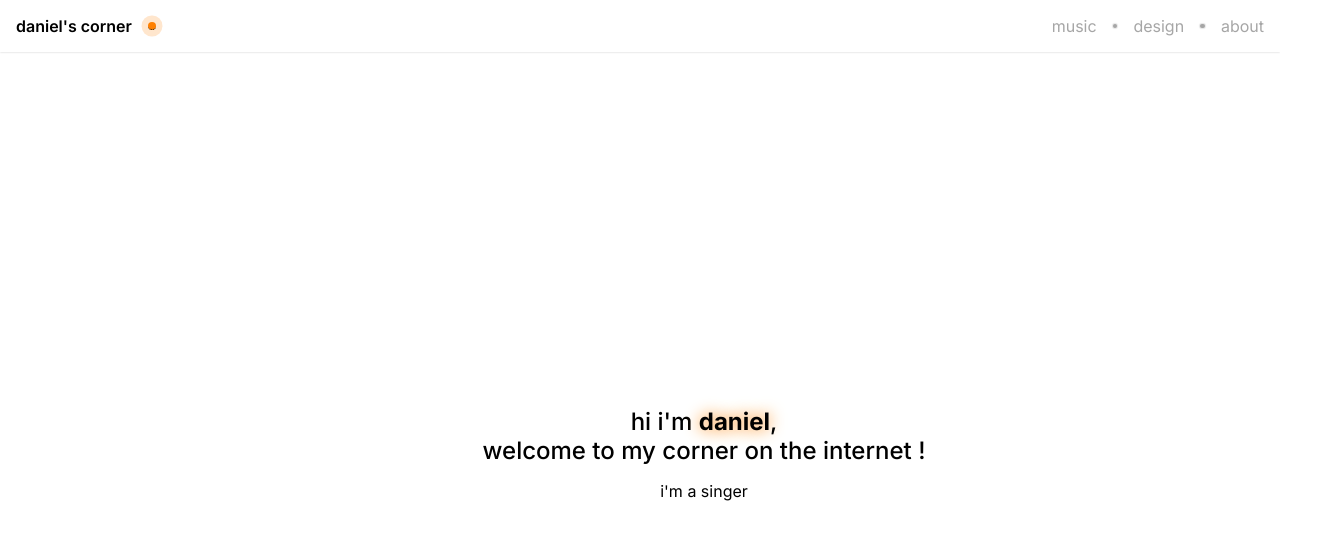
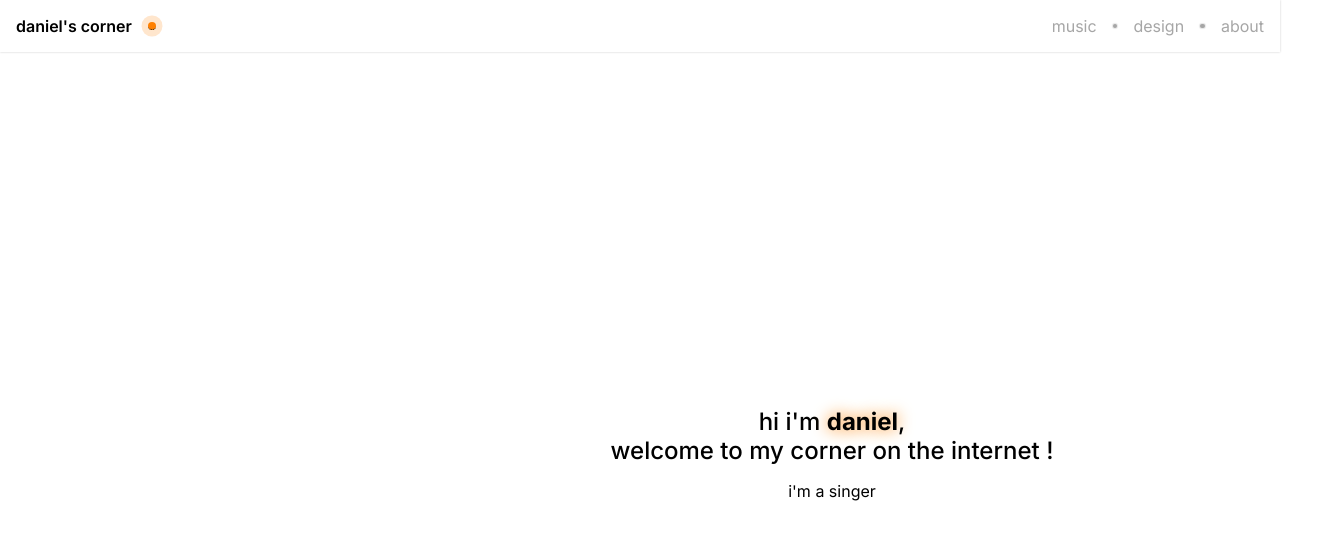
Before and after one commit to dntbstck/DanielsCorner, a website: page index.html in a window 1280 px wide. Shown: the whole page, 1344 px wide, since content can reach past the window. Drawn offline with nearby package versions, Linux system fonts and the light colour scheme; a web font is replaced by a local one.

Commit message:
Update style.css

```diff
--- a/style.css
+++ b/style.css
@@ -136,12 +136,14 @@ li:hover,
   box-shadow: 0px 0px 1px 1px #0000001a;
   color: var(--grey);
   background: var(--orange);
+  z-index: 2;
 }
 
 .tooltip {
   position: relative;
   display: inline-block;
   border-bottom: 1px dotted black;
+  z-index: 1;
 }
 
 .tooltip .tooltiptext {
@@ -155,7 +157,7 @@ li:hover,
   opacity: 0;
   /* Position the tooltip */
   position: absolute;
-  z-index: 2;
+  z-index: 1;
   transition: 200ms;
 }
 
@@ -173,7 +175,7 @@ a {
 section {
   display: flex;
   height: 100vh;
-  width: 100vw;
+  width: 80vw;
   justify-content: center;
   align-items: center;
   flex-direction: column;
@@ -181,7 +183,7 @@ section {
 
 .presentation__container {
   display: flex;
-  width: 80%;
+  width: 80vw;
   justify-content: center;
   text-align: center;
   gap: 1rem;
```
